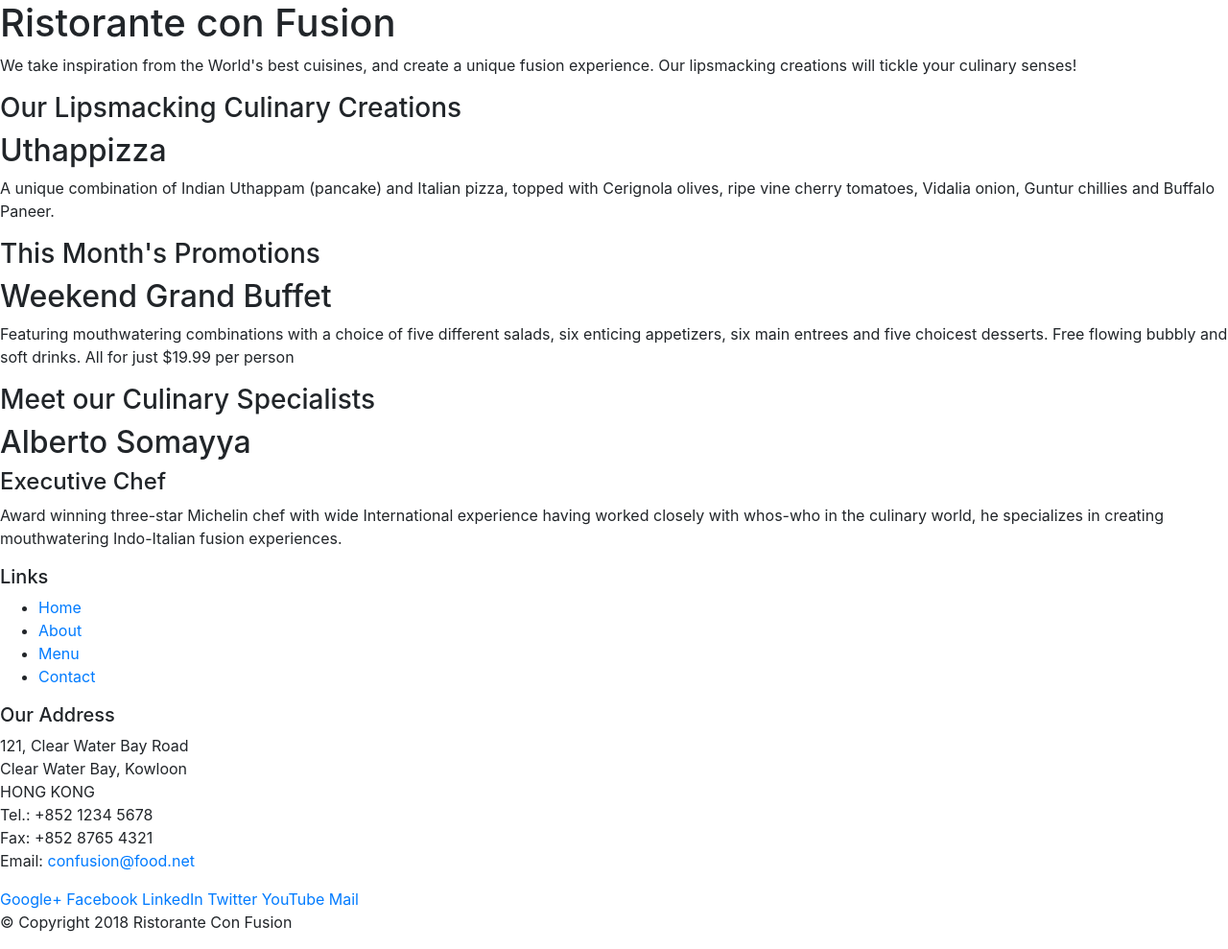
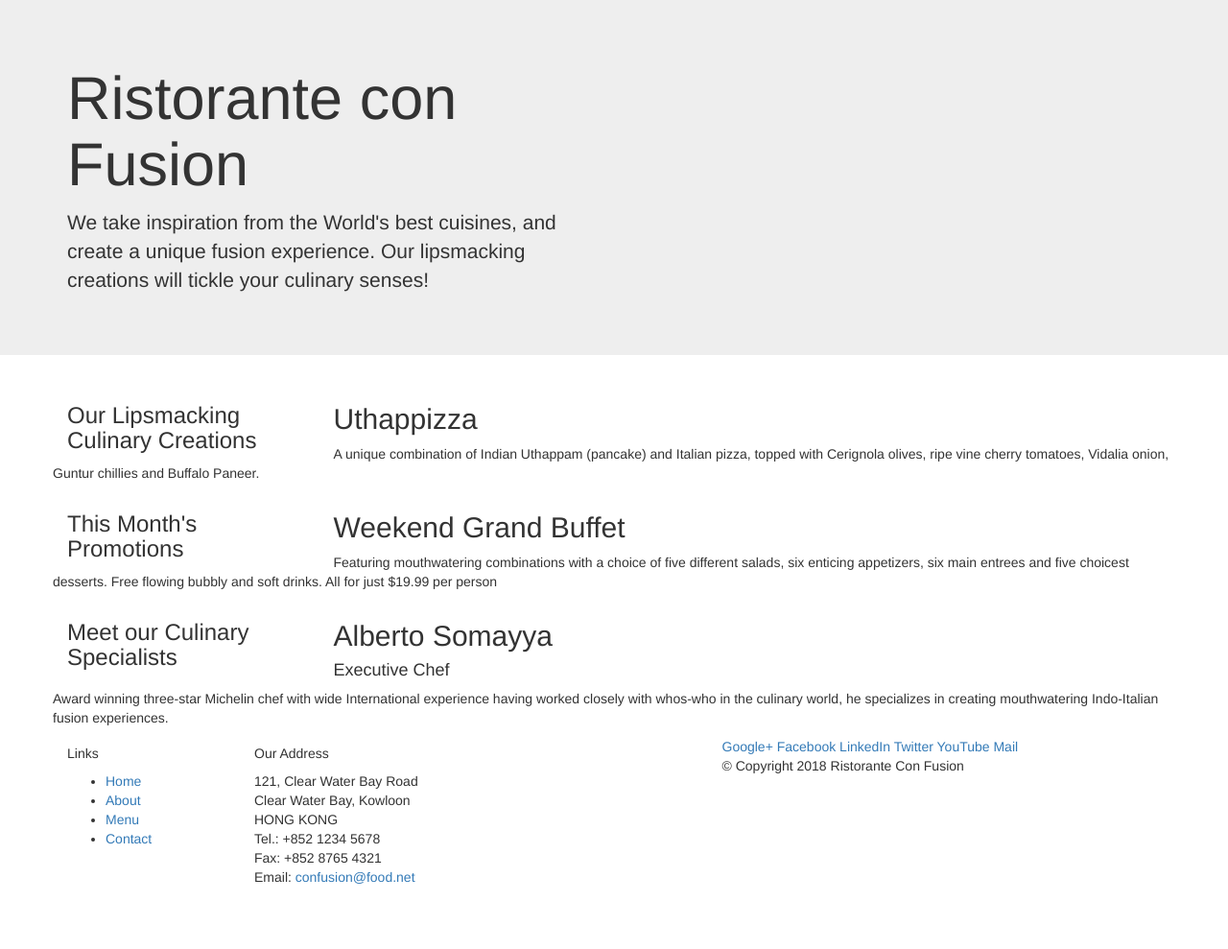
Before and after one commit to AAdewunmi/conFusion_Bootstrap, a plain HTML site: page index.html in a window 1280 px wide. Shown: the whole page at 96% size. After the commit the page ends 944 px from the top, so only its background shows below. Drawn offline with nearby package versions, Linux system fonts and the light colour scheme.

Commit message:
Bootstrap Grid Part 1

```diff
--- a/index.html
+++ b/index.html
@@ -1,6 +1,6 @@
 <!DOCTYPE html>
 <html lang="en">
-
+    <!-- head -->
 <head>
     <!-- Required meta tags always come first -->
     <meta charset="utf-8">
@@ -12,60 +12,63 @@
 
     <title>Ristorante Con Fusion</title>
 </head>
-
+    <!-- body -->
 <body>
-
-    <header>
-        <div>
-            <div>
-                <div>
+    <!-- header -->
+    <header class="jumbotron">
+        <div class="container">
+            <div class="row">
+                <!-- div 1 -->
+                <div class="col-12 col-sm-6">
                     <h1>Ristorante con Fusion</h1>
                     <p>We take inspiration from the World's best cuisines, and create a unique fusion experience. Our lipsmacking creations will tickle your culinary senses!</p>
                 </div>
-                <div>
+                <!-- div 2 -->
+                <div class="col-12 col-sm">
                 </div>
             </div>
         </div>
     </header>
-
-    <div>
-        <div>
-            <div>
+            <!-- div 1 -->
+    <div class="container">
+        <div class="row">
+            <div class="col-12 col-sm-4 order-sm-last col-md-3">
                 <h3>Our Lipsmacking Culinary Creations</h3>
             </div>
-            <div>
+            <div class="col col-sm col-md">
                 <h2>Uthappizza</h2>
                 <p>A unique combination of Indian Uthappam (pancake) and Italian pizza, topped with Cerignola olives, ripe vine cherry tomatoes, Vidalia onion, Guntur chillies and Buffalo Paneer.</p>
             </div>
         </div>
 
-
-        <div>
-            <div>
+        <!-- div 2 -->
+        <div class="row">
+            <div class="col-12 col-sm-4 col-md-3">
                 <h3>This Month's Promotions</h3>
             </div>
-            <div>
+            <div class="col col-sm col-md">
                 <h2>Weekend Grand Buffet</h2>
                 <p>Featuring mouthwatering combinations with a choice of five different salads, six enticing appetizers, six main entrees and five choicest desserts. Free flowing bubbly and soft drinks. All for just $19.99 per person </p>
             </div>
         </div>
-
-        <div>
-            <div>
+        <!-- div 3-->
+        <div class="row">
+            <div class="col-12 col-sm-4 col-md-3">
                 <h3>Meet our Culinary Specialists</h3>
             </div>
-            <div>
+            <div class="col col-sm order-sm-first col-md">
                 <h2>Alberto Somayya</h2>
                 <h4>Executive Chef</h4>
                 <p>Award winning three-star Michelin chef with wide International experience having worked closely with whos-who in the culinary world, he specializes in creating mouthwatering Indo-Italian fusion experiences. </p>
             </div>
         </div>
     </div>
-
-    <footer>
-        <div>
+    <!-- footer -->
+    <footer class="container">
+        <div class="row">
             <div>
-                <div>
+                <!-- div 1 -->
+                <div class="col-4 offset-1 col-sm-2">
                     <h5>Links</h5>
                     <ul>
                         <li><a href="#">Home</a></li>
@@ -74,7 +77,8 @@
                         <li><a href="#">Contact</a></li>
                     </ul>
                 </div>
-                <div>
+                <!-- div 2 -->
+                <div class="col-7 col-sm-5">
                     <h5>Our Address</h5>
                     <address>
 		              121, Clear Water Bay Road<br>
@@ -85,7 +89,8 @@
 		              Email: <a href="mailto:confusion@food.net">confusion@food.net</a>
 		           </address>
                 </div>
-                <div>
+                <!-- div 3 -->
+                <div class="col-12 col-sm-4">
                     <div>
                         <a href="http://google.com/+">Google+</a>
                         <a href="http://www.facebook.com/profile.php?id=">Facebook</a>
@@ -96,7 +101,7 @@
                     </div>
                 </div>
            </div>
-           <div>
+           <div class="col-12 col-sm-4">
                 <div>
                     <p>© Copyright 2018 Ristorante Con Fusion</p>
                 </div>
```
